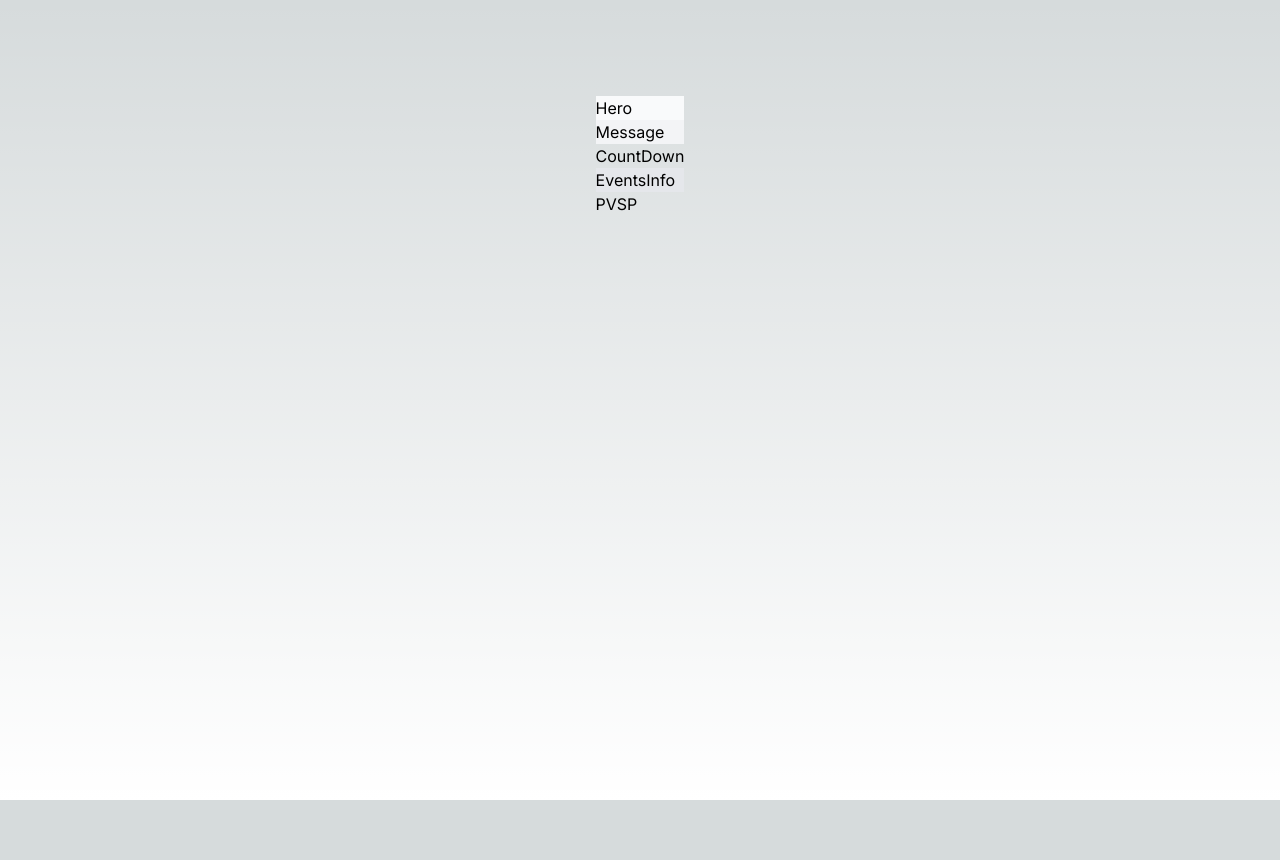
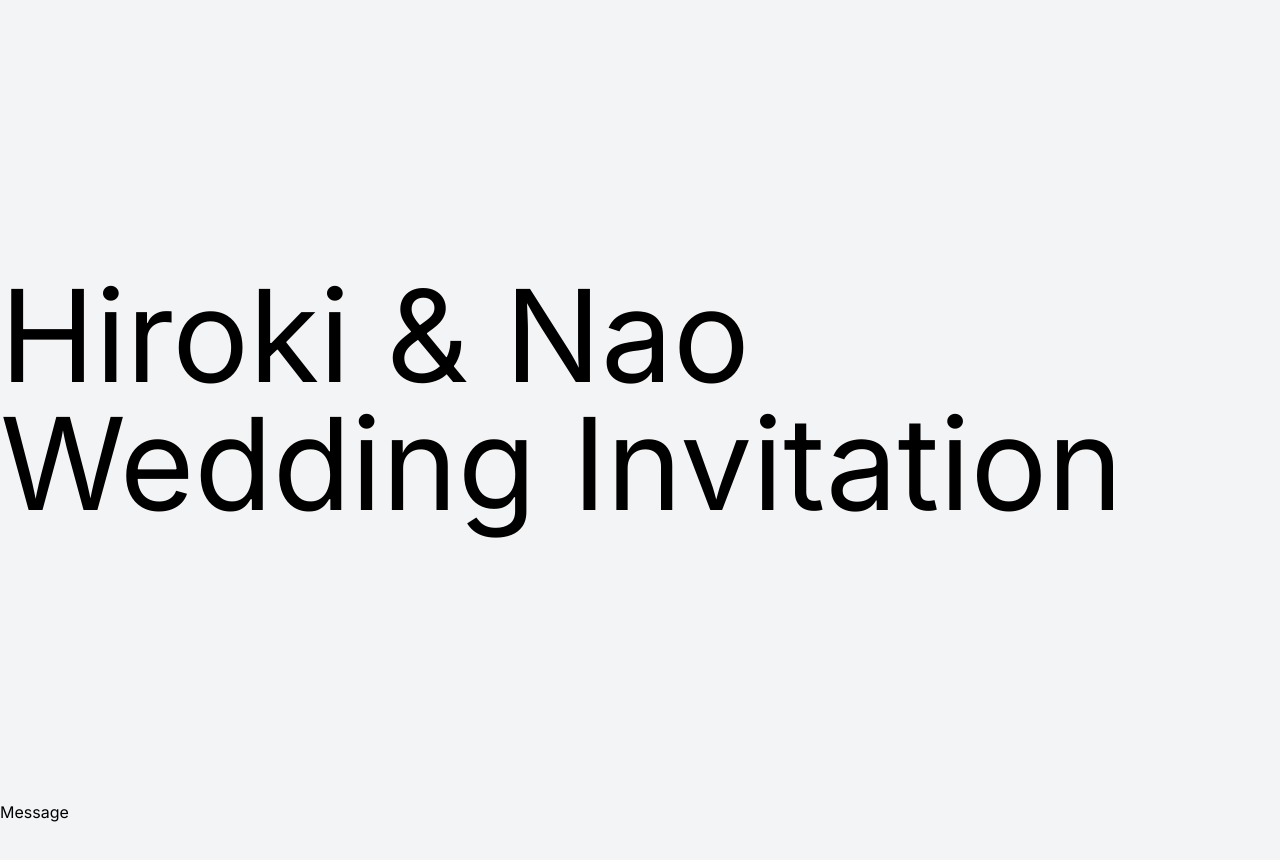
Before and after one commit to Hiroki-kt/kata-wedding, a Next.js app: page / in a window 1280 px wide. Shown: the top 860 px of the page. Before the commit the page ends 800 px from the top, so only its background shows below. Built offline with nearby package versions, Linux system fonts and the light colour scheme.

Commit message:
make hero view sample

```diff
--- a/app/page.tsx
+++ b/app/page.tsx
@@ -3,7 +3,7 @@ import Top from 'pages/top'
 
 export default function Home() {
   return (
-    <main className="flex min-h-screen flex-col items-center justify-between p-24">
+    <main className="flex min-h-screen flex-col items-center justify-between">
       <Top></Top>
       {/* <div className="z-10 w-full max-w-5xl items-center justify-between font-mono text-sm lg:flex">
         <p className="fixed left-0 top-0 flex w-full justify-center border-b border-gray-300 bg-gradient-to-b from-zinc-200 pb-6 pt-8 backdrop-blur-2xl dark:border-neutral-800 dark:bg-zinc-800/30 dark:from-inherit lg:static lg:w-auto  lg:rounded-xl lg:border lg:bg-gray-200 lg:p-4 lg:dark:bg-zinc-800/30">
--- a/components/Hero.tsx
+++ b/components/Hero.tsx
@@ -1,7 +1,10 @@
 const Hero = () => {
   return (
-    <div className="w-full h-full bg-gray-50">
-      <h1>Hero</h1>
+    <div className="w-full h-full bg-gray-100 flex items-center justify-center">
+      <div className="w-full">
+        <h1 className="text-9xl text-black">Hiroki & Nao</h1>
+        <h1 className="text-9xl text-black">Wedding Invitation</h1>
+      </div>
     </div>
   )
 }
--- a/pages/top.tsx
+++ b/pages/top.tsx
@@ -6,7 +6,7 @@ import RVSP from '@/RSVP'
 
 const Top = () => {
   return (
-    <div>
+    <div className="w-screen h-screen">
       <Hero></Hero>
       <Message></Message>
       <CountDown></CountDown>
```
